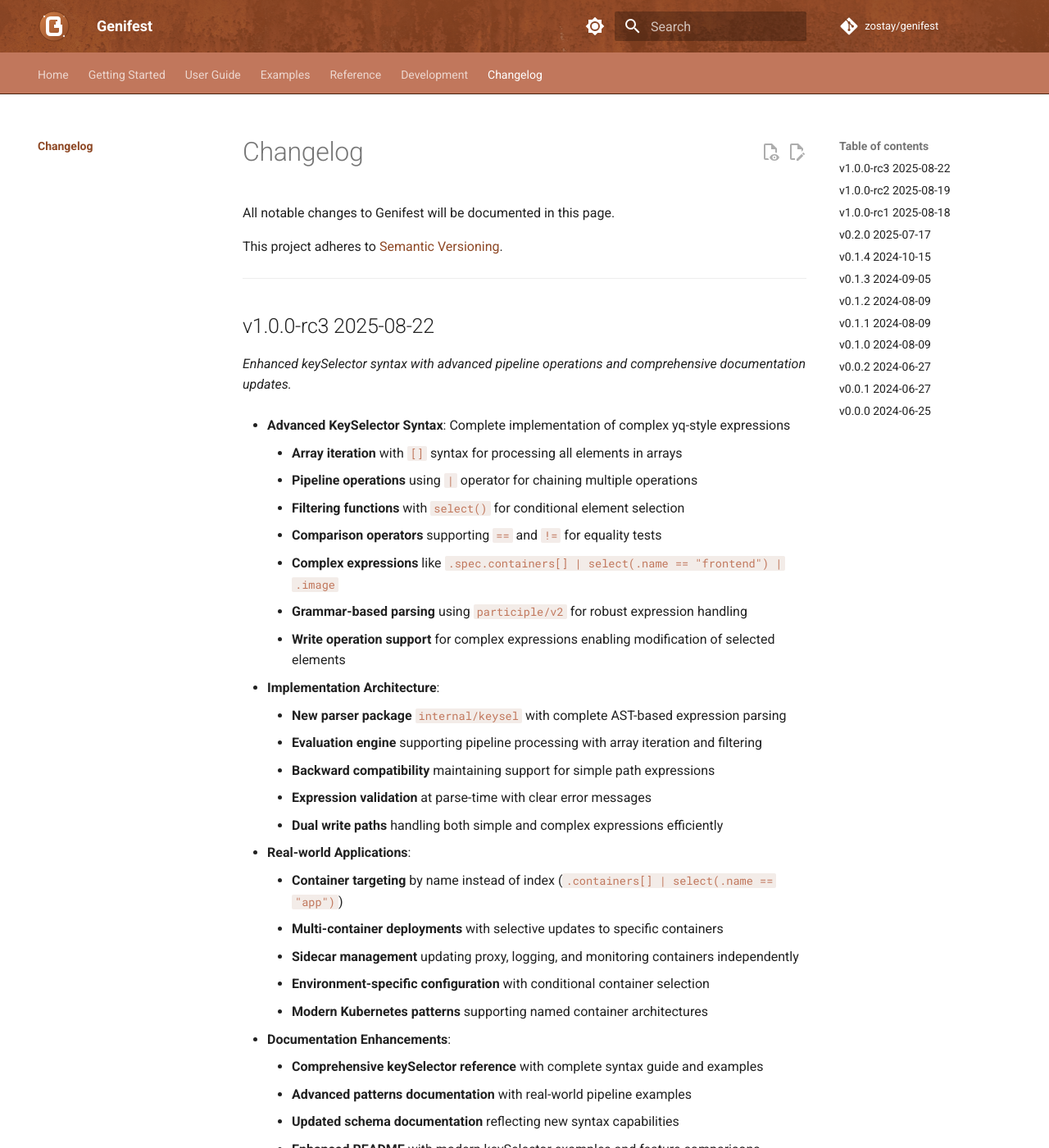
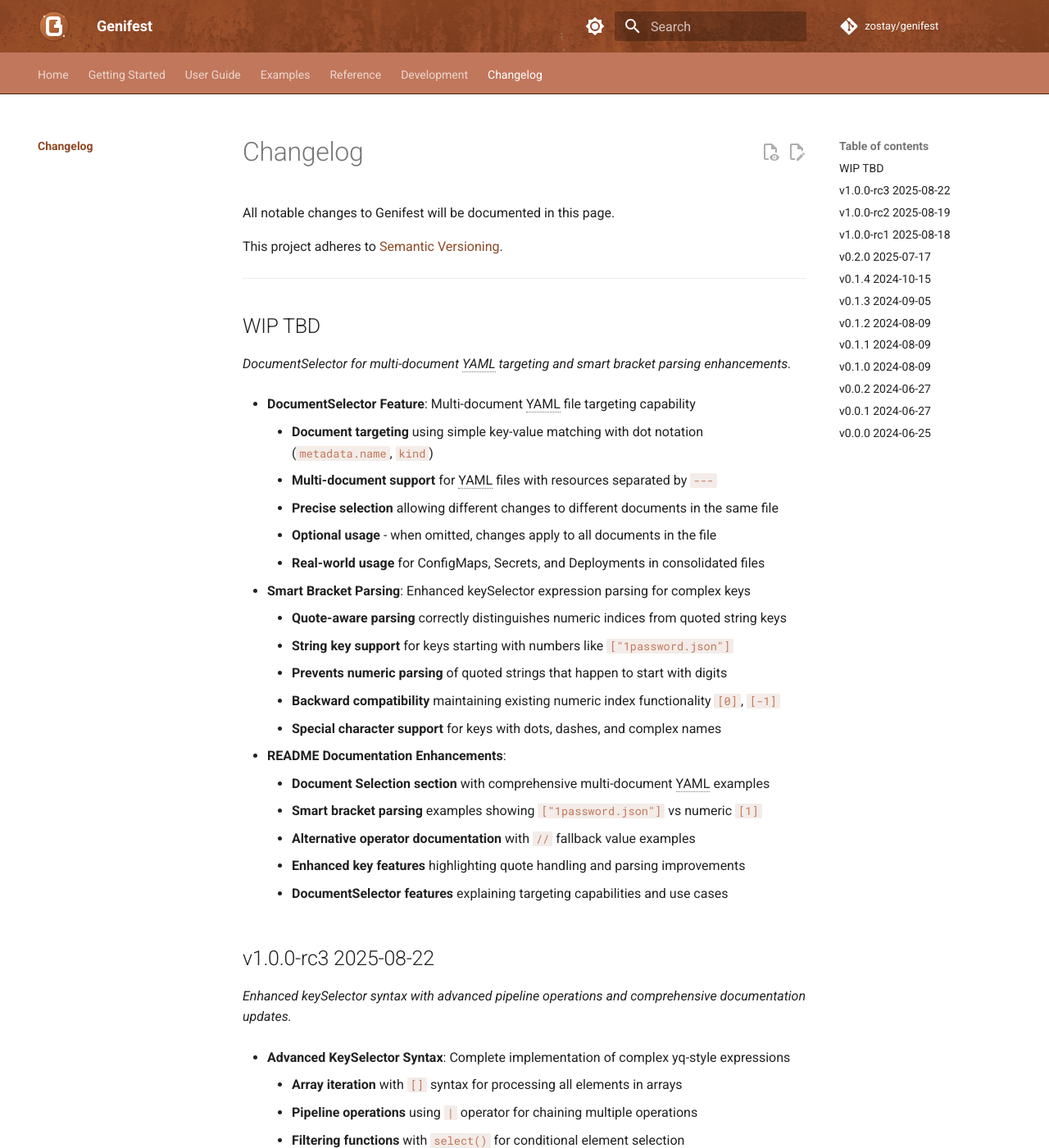
Before and after one commit to zostay/genifest, an MkDocs documentation site: the page built from docs/changelog.md, in a window 1280 px wide and 1400 px high. Shown: the whole window at 82% size. Built offline with MkDocs 1.6.1 and Material for MkDocs 9.7.7, drawn with Linux system fonts in a browser that asks for light colours; comment, search, counter and statistics services are not loaded; the version menu is left out.

Commit message:
chore: changes

```diff
--- a/Changes.md
+++ b/Changes.md
@@ -1,3 +1,31 @@
+## WIP  TBD
+
+_DocumentSelector for multi-document YAML targeting and smart bracket parsing enhancements._
+
+* **DocumentSelector Feature**: Multi-document YAML file targeting capability
+
+    * **Document targeting** using simple key-value matching with dot notation (`metadata.name`, `kind`)
+    * **Multi-document support** for YAML files with resources separated by `---`
+    * **Precise selection** allowing different changes to different documents in the same file
+    * **Optional usage** - when omitted, changes apply to all documents in the file
+    * **Real-world usage** for ConfigMaps, Secrets, and Deployments in consolidated files
+
+* **Smart Bracket Parsing**: Enhanced keySelector expression parsing for complex keys
+
+    * **Quote-aware parsing** correctly distinguishes numeric indices from quoted string keys
+    * **String key support** for keys starting with numbers like `["1password.json"]`
+    * **Prevents numeric parsing** of quoted strings that happen to start with digits
+    * **Backward compatibility** maintaining existing numeric index functionality `[0]`, `[-1]`
+    * **Special character support** for keys with dots, dashes, and complex names
+
+* **README Documentation Enhancements**:
+
+    * **Document Selection section** with comprehensive multi-document YAML examples
+    * **Smart bracket parsing** examples showing `["1password.json"]` vs numeric `[1]`
+    * **Alternative operator documentation** with `//` fallback value examples
+    * **Enhanced key features** highlighting quote handling and parsing improvements
+    * **DocumentSelector features** explaining targeting capabilities and use cases
+
 ## v1.0.0-rc3  2025-08-22
 
 _Enhanced keySelector syntax with advanced pipeline operations and comprehensive documentation updates._
```
